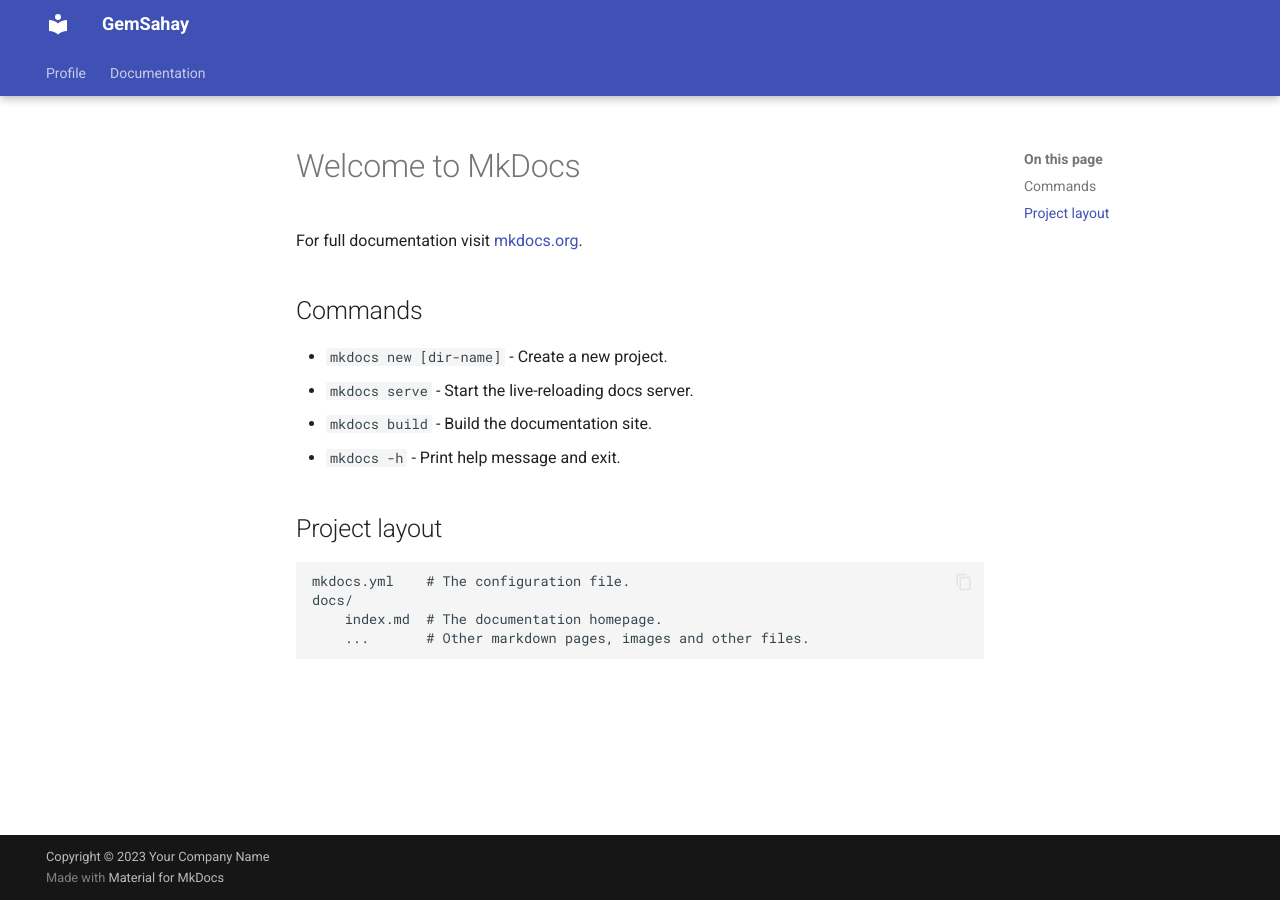
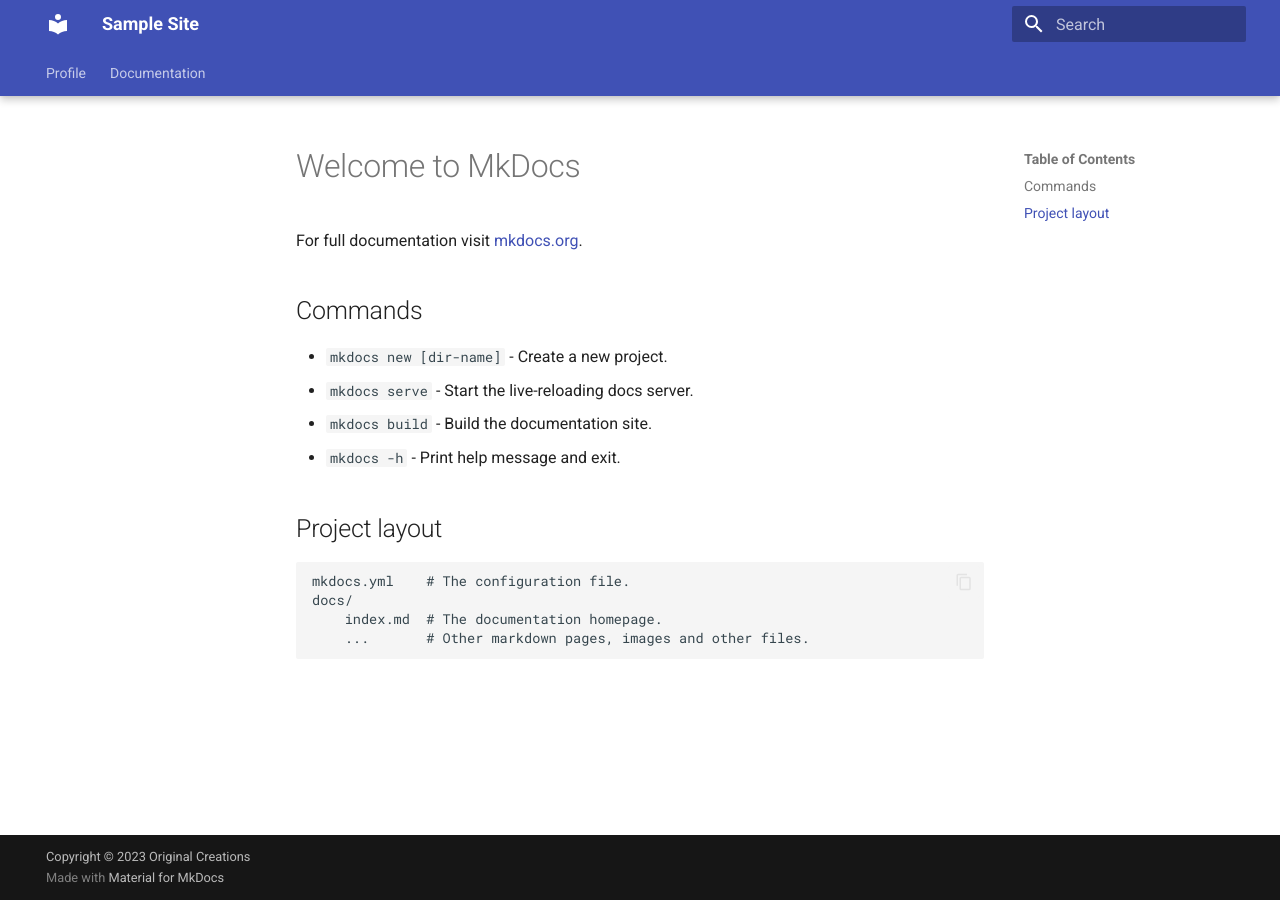
Before and after one commit to kstevejose/mkdocs, an MkDocs documentation site: the page built from docs/index.md, in a window 1280 px wide. Built offline with MkDocs 1.6.1 and Material for MkDocs 9.7.7, drawn with Linux system fonts in a browser that asks for light colours.

Commit message:
mkdocs.yml file was modified

```diff
--- a/mkdocs.yml
+++ b/mkdocs.yml
@@ -1,10 +1,13 @@
-site_name: GemSahay
+site_name: Sample Site
 theme:
   name: 'material'
   custom_dir: docs
   extra_css:
     - stylesheets/extra.css
   features:
+    - search
+    - search.suggest
+    - search.highlight
     - navigation.tabs
     - navigation.tabs.sticky
     - navigation.path
@@ -12,32 +15,9 @@ theme:
     - navigation.expand
     - navigation.indexes
     - navigation.top
-    - search.suggest
-    - search.highlight
     - content.tab.link
     - content.code.copy
   language: en
-  palette:
-    - primary: custom
-      # Palette toggle for automatic mode
-    - media: "(prefers-color-scheme)"
-      toggle:
-        icon: material/brightness-auto
-        name: Switch to light mode
-
-    # Palette toggle for light mode
-    - media: "(prefers-color-scheme: light)"
-      scheme: default
-      toggle:
-        icon: material/brightness-7
-        name: Switch to dark mode
-
-    # Palette toggle for dark mode
-    - media: "(prefers-color-scheme: dark)"
-      scheme: slate
-      toggle:
-        icon: material/brightness-4
-        name: Switch to system preference
 
 markdown_extensions:
   - pymdownx.highlight
@@ -46,7 +26,7 @@ markdown_extensions:
   - admonition
   - toc:
       permalink: true
-      title: On this page
+      title: Table of Contents
   - pymdownx.arithmatex
   - footnotes
   - pymdownx.details
@@ -55,22 +35,26 @@ markdown_extensions:
   - attr_list
 
 plugins:
+  - search:
   - blog:
       pagination: true
       pagination_per_page: 2
       pagination_url_format: "page/{page}"
 
+palette:
+  - primary: indigo
+
 nav:
 - Profile:
-  -  About Us: 'About_us.md'
+  - About Us: 'About_us.md'
   - Contact us: 'Contact_us.md'
   - Our Vision: 'Our_vision.md'
 
 - Documentation:
   - API Documentation: 'API Documentation.md'
   - FAQs: 'FAQs.md'
-  - Troubelshoot: 'Troubelshooting.md'
+  - Troubelshooting: 'Troubleshooting.md'
 
 
 
-copyright: Copyright © 2023 Your Company Name
+copyright: Copyright © 2023 Original Creations
```
